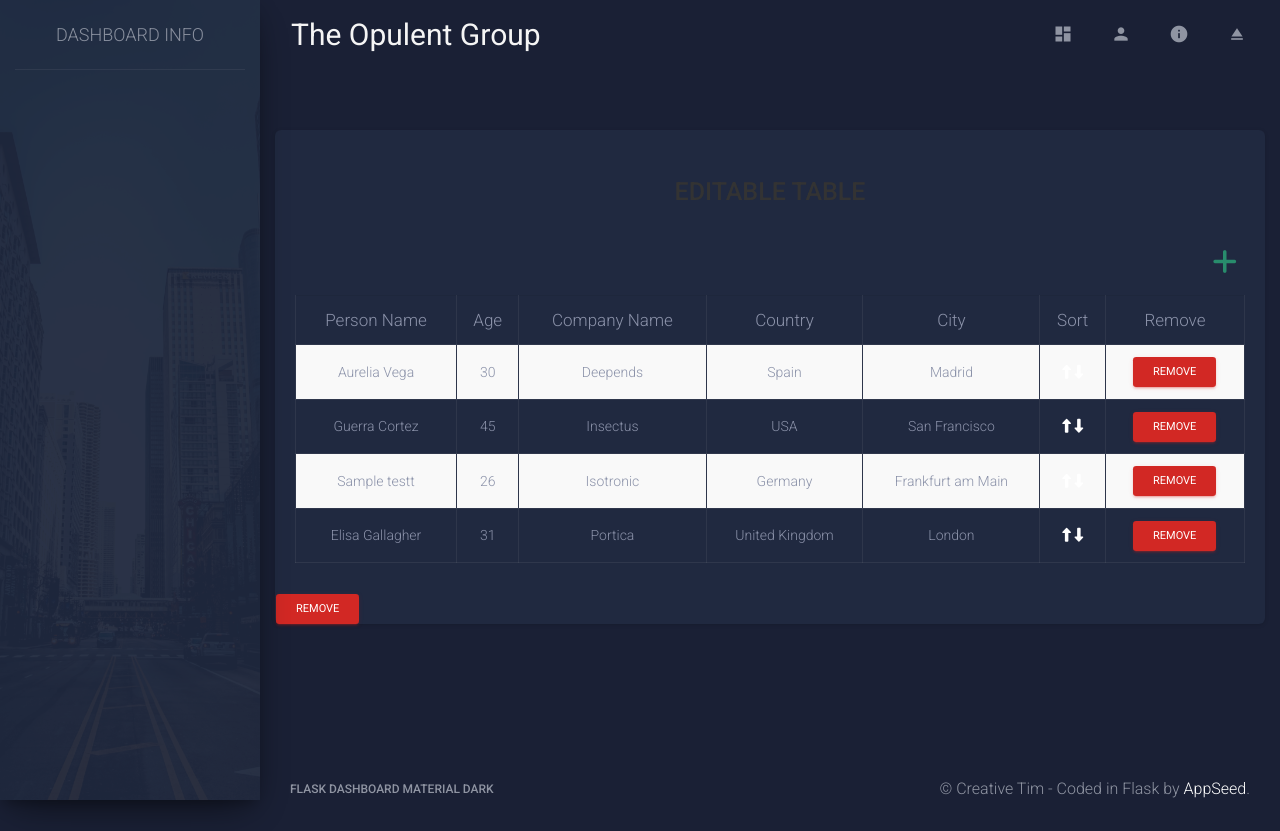
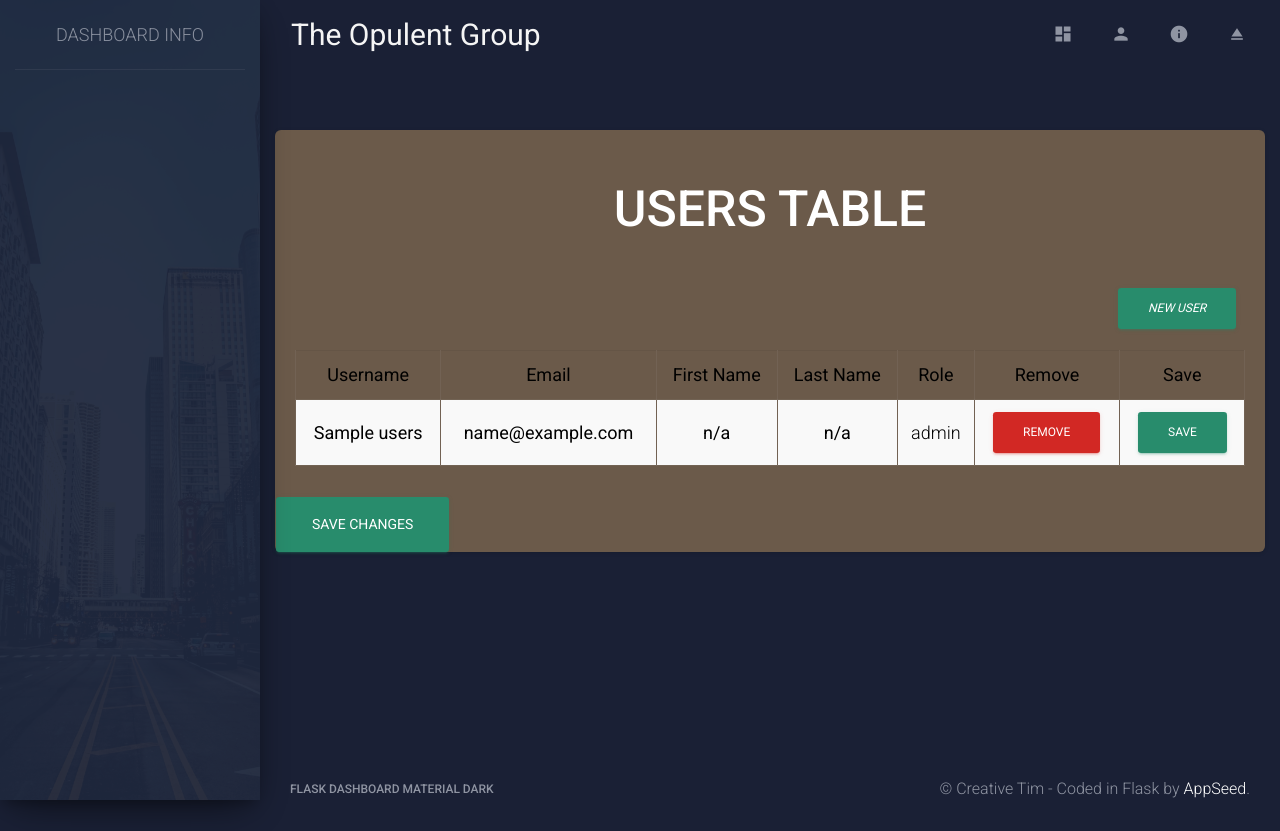
Before and after one commit to MohmedH/OpulentGroupDashboard, a Flask app: template app/home/templates/profiles.html in a window 1280 px wide. Run offline with Flask 2, Linux system fonts and the light colour scheme; data comes from the database, SQL or seed files in the repository; the template is opened without the code that fills it: most values are stand-ins (such as "Sample title", 1, 10 or a date in 2020); style sheets or scripts are compiled from the project's sources; some libraries are stand-ins or nearby versions.

Commit message:
Added the save buttons
Added a way to individually save table elements, still need to do the AJAX part of it tho! Also need to add the save button to the new row that's added

```diff
--- a/app/home/templates/profiles.html
+++ b/app/home/templates/profiles.html
@@ -7,108 +7,92 @@
 <div class="row">
 
     <!-- Editable table -->
-    <div class="card">
-        <h3 class="card-header text-center font-weight-bold text-uppercase py-4">Editable table</h3>
-        <div class="card-body">
+    <div class="card" style="background-color:rgb(107, 90, 74)">
+        <h3 class="card-header text-center font-weight-bold text-uppercase py-4" style="color: white; font-size: 50px;">Users Table</h3>
+        <div class="card-body"style="background-color:rgb(107, 90, 74)">
         <div id="table" class="table-editable">
-            <span class="table-add float-right mb-3 mr-2"><a href="#!" class="text-success"><i
-                class="fas fa-plus fa-2x" aria-hidden="true"></i></a></span>
+            <span class="table-add float-right mb-3 mr-2"><a href="#!" class="btn btn-success btn-rounded"><i>New User</i></a></span>
             <table class="table table-bordered table-responsive-md table-striped text-center">
             <thead>
                 <tr>
-                <th class="text-center">Person Name</th>
-                <th class="text-center">Age</th>
-                <th class="text-center">Company Name</th>
-                <th class="text-center">Country</th>
-                <th class="text-center">City</th>
-                <th class="text-center">Sort</th>
-                <th class="text-center">Remove</th>
+                <th class="text-center"style="color: black; font-size: large;"><b>Username</b></th>
+                <th class="text-center"style="color: black; font-size: large;"><b>Email</b></th>
+                <th class="text-center" style="color: black; font-size: large;"><b>First Name</b></th>
+                <th class="text-center"style="color: black; font-size: large;"><b>Last Name</b></th>
+                <th class="text-center"style="color: black; font-size: large;"><b>Role</b></th>
+                <th class="text-center"style="color: black; font-size: large;"><b>Remove</b></th>
+                <th class="text-center"style="color: black; font-size: large;"><b>Save</b></th>
                 </tr>
             </thead>
             <tbody>
+                <!--
                 <tr>
                 <td class="pt-3-half" contenteditable="true">Aurelia Vega</td>
                 <td class="pt-3-half" contenteditable="true">30</td>
                 <td class="pt-3-half" contenteditable="true">Deepends</td>
                 <td class="pt-3-half" contenteditable="true">Spain</td>
                 <td class="pt-3-half" contenteditable="true">Madrid</td>
-                <td class="pt-3-half">
-                    <span class="table-up"><a href="#!" class="indigo-text"><i class="fas fa-long-arrow-alt-up"
-                        aria-hidden="true"></i></a></span>
-                    <span class="table-down"><a href="#!" class="indigo-text"><i class="fas fa-long-arrow-alt-down"
-                        aria-hidden="true"></i></a></span>
-                </td>
                 <td>
                     <span class="table-remove"><button type="button"
                         class="btn btn-danger btn-rounded btn-sm my-0">Remove</button></span>
                 </td>
                 </tr>
-                <!-- This is our clonable table line -->
+                -->
+                <!-- This is our clonable table line
                 <tr>
                 <td class="pt-3-half" contenteditable="true">Guerra Cortez</td>
                 <td class="pt-3-half" contenteditable="true">45</td>
                 <td class="pt-3-half" contenteditable="true">Insectus</td>
                 <td class="pt-3-half" contenteditable="true">USA</td>
                 <td class="pt-3-half" contenteditable="true">San Francisco</td>
-                <td class="pt-3-half">
-                    <span class="table-up"><a href="#!" class="indigo-text"><i class="fas fa-long-arrow-alt-up"
-                        aria-hidden="true"></i></a></span>
-                    <span class="table-down"><a href="#!" class="indigo-text"><i class="fas fa-long-arrow-alt-down"
-                        aria-hidden="true"></i></a></span>
-                </td>
                 <td>
                     <span class="table-remove"><button type="button"
                         class="btn btn-danger btn-rounded btn-sm my-0">Remove</button></span>
                 </td>
                 </tr>
+                -->
                 <!-- This is our clonable table line -->
-                {% for name, prot in testt.items() %}
+                {% for users, userinfo in test.items() %}
                     <tr>
-                        <td class="pt-3-half" contenteditable="true">{{name}}</td>
-                        <td class="pt-3-half" contenteditable="true">26</td>
-                        <td class="pt-3-half" contenteditable="true">Isotronic</td>
-                        <td class="pt-3-half" contenteditable="true">Germany</td>
-                        <td class="pt-3-half" contenteditable="true">Frankfurt am Main</td>
-                        <td class="pt-3-half">
-                            <span class="table-up"><a href="#!" class="indigo-text"><i class="fas fa-long-arrow-alt-up"
-                                aria-hidden="true"></i></a></span>
-                            <span class="table-down"><a href="#!" class="indigo-text"><i class="fas fa-long-arrow-alt-down"
-                                aria-hidden="true"></i></a></span>
+                        <td class="pt-3-half" style="color: black; font-size: large;" contenteditable="true"><b>{{users}}</b></td>
+                        <td class="pt-3-half" style="color: black; font-size: large;" contenteditable="true"><b>{{userinfo.email}}</b></td>
+                        <td class="pt-3-half" style="color: black; font-size: large;" contenteditable="true"><b>n/a</b></td>
+                        <td class="pt-3-half" style="color: black; font-size: large;" contenteditable="true"><b>n/a</b></td>
+                        <td class="pt-3-half" style="color: black; font-size: large;" contenteditable="true">{{userinfo.role}}</td>
+                        <td>
+                            <span class="table-remove"><button type="button"
+                                class="btn btn-danger btn-rounded btn-md my-0">Remove</button></span>
                         </td>
                         <td>
-                            <span class="table-remove"><button type="button"
-                                class="btn btn-danger btn-rounded btn-sm my-0">Remove</button></span>
+                            <span class="table-save"><button type="button"
+                                class="btn btn-success btn-rounded btn-md my-0">Save</button></span>
                         </td>
                     </tr>
 
 
                 {% endfor %}
 
-                <!-- This is our clonable table line -->
+                <!-- This is our clonable table line
                 <tr class="hide">
                 <td class="pt-3-half" contenteditable="true">Elisa Gallagher</td>
                 <td class="pt-3-half" contenteditable="true">31</td>
                 <td class="pt-3-half" contenteditable="true">Portica</td>
                 <td class="pt-3-half" contenteditable="true">United Kingdom</td>
                 <td class="pt-3-half" contenteditable="true">London</td>
-                <td class="pt-3-half">
-                    <span class="table-up"><a href="#!" class="indigo-text"><i class="fas fa-long-arrow-alt-up"
-                        aria-hidden="true"></i></a></span>
-                    <span class="table-down"><a href="#!" class="indigo-text"><i class="fas fa-long-arrow-alt-down"
-                        aria-hidden="true"></i></a></span>
-                </td>
                 <td>
                     <span class="table-remove"><button type="button"
                         class="btn btn-danger btn-rounded btn-sm my-0">Remove</button></span>
                 </td>
                 </tr>
+                 -->
             </tbody>
             </table>
         </div>
         </div>
 
         <span><button id='export-btn' type="button"
-            class="btn btn-danger btn-rounded btn-sm my-0">Remove</button></span>
+            class="btn btn-success btn-rounded btn-lg my-0">Save Changes</button>
+        </span>
   </div>
   <!-- Editable table -->
 
@@ -123,19 +107,35 @@
   <script>
 
 
-const $tableID = $('#table');
+ const $tableID = $('#table');
  const $BTN = $('#export-btn');
  const $EXPORT = $('#export');
 
 
  $('.table-add').on('click', 'i', () => {
 
-   const $clone = $tableID.find('tbody tr').last().clone(true).removeClass('hide table-line');
+    var newTr = `
+        <tr class="hide">
+        <td class="pt-3-half" style="color: black; font-size: large;" contenteditable="true">Required*</td>
+        <td class="pt-3-half" style="color: black; font-size: large;" contenteditable="true">Required*</td>
+        <td class="pt-3-half" style="color: black; font-size: large;" contenteditable="true">Optional</td>
+        <td class="pt-3-half" style="color: black; font-size: large;" contenteditable="true">Optional</td>
+        <td class="pt-3-half" style="color: black; font-size: large;" contenteditable="true">regular</td>
+        <td>
+            <span class="table-remove"><button type="button" class="btn btn-danger btn-rounded btn-sm my-0 waves-effect waves-light">Remove</button></span>
+        </td>
+        </tr>`;
+    $('tbody').append(newTr);
 
-   if ($tableID.find('tbody tr').length === 0) {
+   //const $clone = $tableID.find('tbody tr').last().clone(true).removeClass('hide table-line');
 
-     $('tbody').append(newTr);
-   }
+   //if ($tableID.find('tbody tr').length === 0) {
+
+    //alert("NEED TABLE")
+    // $('tbody').append(newTr);
+
+   //}
+   /*Use this to pull data from the /test endpoint
    $.ajax({
         url: '/test',
         dataType: 'json',
@@ -147,15 +147,11 @@ const $tableID = $('#table');
            }
            var newTr = `
                 <tr class="hide">
-                <td id='tdname' class="pt-3-half" contenteditable="true"></td>
-                <td class="pt-3-half" contenteditable="true">`+testtt+`</td>
-                <td class="pt-3-half" contenteditable="true"></td>
-                <td class="pt-3-half" contenteditable="true"></td>
-                <td class="pt-3-half" contenteditable="true"></td>
-                <td class="pt-3-half">
-                    <span class="table-up"><a href="#!" class="indigo-text"><i class="fas fa-long-arrow-alt-up" aria-hidden="true"></i></a></span>
-                    <span class="table-down"><a href="#!" class="indigo-text"><i class="fas fa-long-arrow-alt-down" aria-hidden="true"></i></a></span>
-                </td>
+                <td class="pt-3-half" style="color: black; font-size: large;" contenteditable="true"></td>
+                <td class="pt-3-half" style="color: black; font-size: large;" contenteditable="true">`+testtt+`</td>
+                <td class="pt-3-half" style="color: black; font-size: large;" contenteditable="true"></td>
+                <td class="pt-3-half" style="color: black; font-size: large;" contenteditable="true"></td>
+                <td class="pt-3-half" style="color: black; font-size: large;" contenteditable="true"></td>
                 <td>
                     <span class="table-remove"><button type="button" class="btn btn-danger btn-rounded btn-sm my-0 waves-effect waves-light">Remove</button></span>
                 </td>
@@ -166,14 +162,41 @@ const $tableID = $('#table');
             console.log( errorThrown );
         }
     });
+    */
 
-   //$tableID.find('table').append($clone);
  });
 
  $tableID.on('click', '.table-remove', function () {
+
    $(this).parents('tr').detach();
  });
 
+ $tableID.on('click', '.table-save', function () {
+
+    const $rows = $tableID.find('tr:not(:hidden)');
+    const headers = [];
+    var $row = $(this).closest("tr"),       // Finds the closest row <tr>
+    $tds = $row.find("td");             // Finds all children <td> elements
+    const h = {};
+
+    //First part is to get the headers, shouldnt change but incase they ever do
+    $($rows.shift()).find('th:not(:empty)').each(function () {
+        if($(this).text().toLowerCase() != "remove" && $(this).text().toLowerCase() != "save" ){
+            //console.log(headers)
+            headers.push($(this).text().toLowerCase());
+        }
+   });
+   //Now we have the table headers!
+   $.each($tds, function(i) {         // Visits every single <td> element
+        if ($(this).hasClass("pt-3-half")){  // Check to make sure its the text fields
+            //console.log($(this).text());   // Prints out the text within the <td>
+            h[headers[i]] = $(this).text()
+        }
+    });
+
+   //console.log(h) Object View in console :)
+
+ });
 
  // A few jQuery helpers for exporting only
  jQuery.fn.pop = [].pop;
@@ -185,13 +208,12 @@ const $tableID = $('#table');
    const headers = [];
    const data = {};
 
+
    // Get the headers (add special header logic here)
    $($rows.shift()).find('th:not(:empty)').each(function () {
-        if($(this).text().toLowerCase() != "sort"){
-            if($(this).text().toLowerCase() != "remove"){
-                console.log(headers)
-                headers.push($(this).text().toLowerCase());
-            }
+        if($(this).text().toLowerCase() != "remove" && $(this).text().toLowerCase() != "save"){
+            //console.log(headers)
+            headers.push($(this).text().toLowerCase());
         }
    });
 
@@ -207,18 +229,26 @@ const $tableID = $('#table');
        //console.log(h['person name'])
 
      });
-     data[h['person name']] = h
+     if(h['username'] == 'Required*' || h['username'].length < 3)
+     {
+        alert("Username must be filled out")
+     }
+     data[h['username']] = h
    });
 
    // Output the result
    $EXPORT.text(JSON.stringify(data));
    $.ajax({
         url: '/profiles',
-        type: 'post',
+        type: 'put',
         data: JSON.stringify(data),
         contentType: "application/json",
         success: function(){
             console.log( 'Worked' );
+        },
+        error: function( jqXhr, textStatus, errorThrown ){
+            console.log( errorThrown );
+            alert("Something went wrong! Changes were not saved. Try again")
         }
     });
  });
```
Also changed, not shown: app/home/routes.py (+11 -4 lines).
